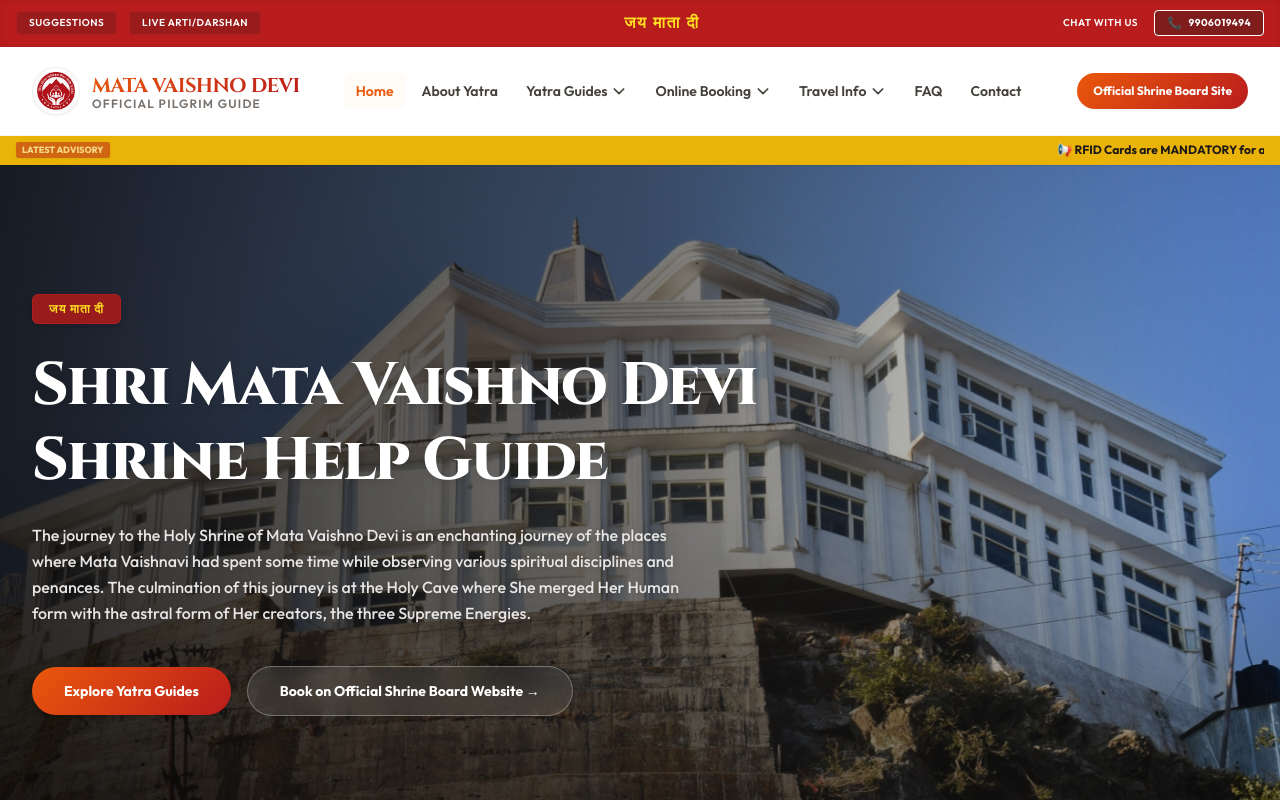
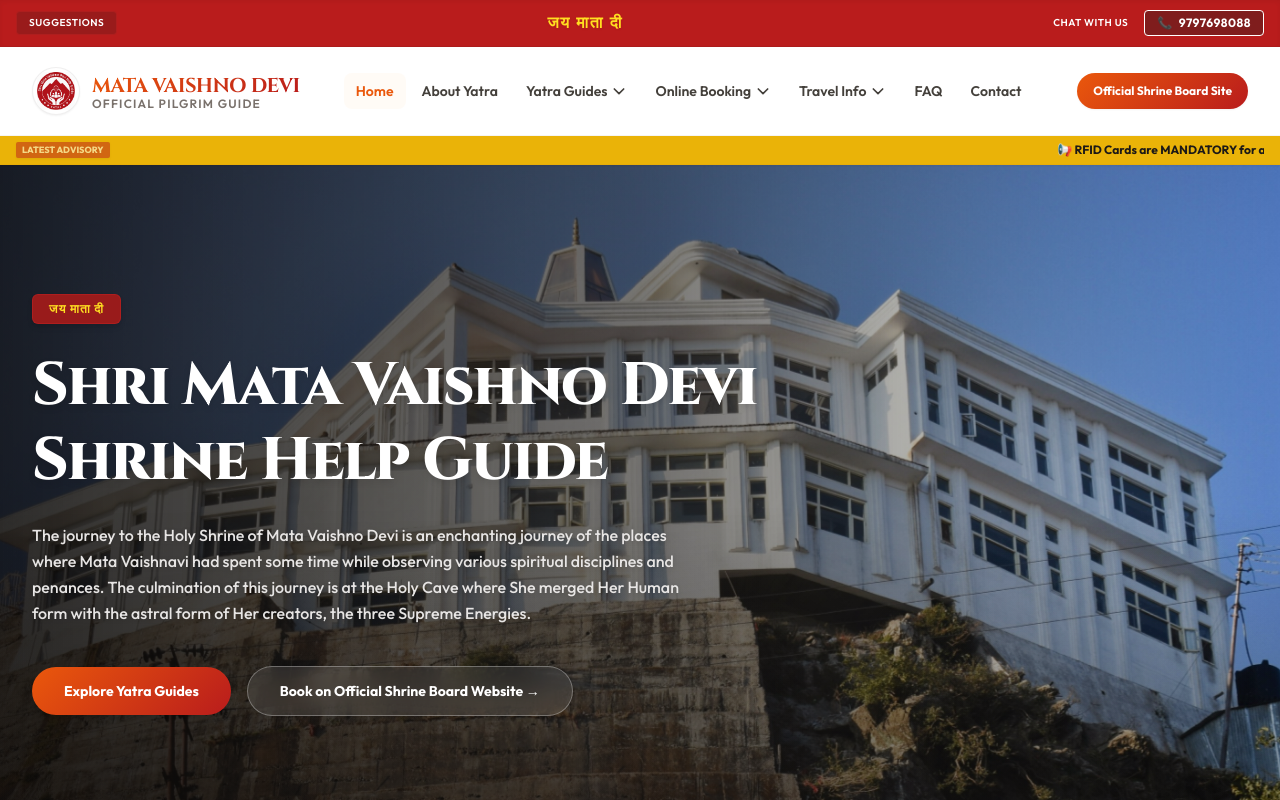
Before and after one commit to IM-SUNIL/vaishnodevikatra, a Next.js app: page / in a window 1280 px wide. Shown: the top 800 px of the page. Built offline with nearby package versions, Linux system fonts and the light colour scheme.

Commit message:
feat: implement responsive Navbar component with dropdown navigation and scroll-aware styling

```diff
--- a/src/components/Navbar.jsx
+++ b/src/components/Navbar.jsx
@@ -65,27 +65,19 @@
       <div className="bg-crimson-700 text-white py-2.5 px-4 text-xs font-semibold border-b border-crimson-800/40 shadow-inner z-50">
         <div className="max-w-7xl mx-auto flex items-center justify-between gap-4">
           {/* Left Buttons */}
-          <div className="hidden md:flex items-center gap-3">
+          <div className="flex items-center gap-2">
             <a
               href="https://www.maavaishnodevi.org/suggestions.aspx"
               target="_blank"
               rel="noopener noreferrer"
-              className="bg-crimson-800 hover:bg-crimson-900 px-3 py-1 rounded text-[10px] uppercase tracking-wider text-white transition-colors border border-crimson-600/30"
+              className="bg-crimson-800 hover:bg-crimson-900 px-2 md:px-3 py-1 rounded text-[9px] md:text-[10px] uppercase tracking-wider text-white transition-colors border border-crimson-600/30"
             >
               Suggestions
-            </a>
-            <a
-              href="https://www.maavaishnodevi.org/LiveDarshan.aspx"
-              target="_blank"
-              rel="noopener noreferrer"
-              className="bg-crimson-800 hover:bg-crimson-900 px-3 py-1 rounded text-[10px] uppercase tracking-wider text-white transition-colors border border-crimson-600/30"
-            >
-              Live Arti/Darshan
             </a>
           </div>
 
           {/* Center Text (Jai Mata Di) */}
-          <div className="text-yellow-300 font-extrabold text-sm md:text-base tracking-widest drop-shadow-xs font-display">
+          <div className="text-yellow-300 font-extrabold text-[11px] md:text-base tracking-widest drop-shadow-xs font-display">
             जय माता दी
           </div>
 
@@ -100,10 +92,10 @@
               Chat With Us
             </a>
             <a
-              href="tel:9906019494"
-              className="bg-crimson-900 hover:bg-crimson-950 px-3 py-1 rounded font-bold hover:underline flex items-center gap-1.5 border border-crimson-850/50"
+              href="tel:9797698088"
+              className="bg-crimson-900 hover:bg-crimson-950 px-2 md:px-3 py-1 rounded font-bold hover:underline flex items-center gap-1.5 border border-crimson-850/50"
             >
-              <span className="text-xs">📞</span> 9906019494
+              <span className="text-[10px] md:text-xs">📞</span> <span className="text-[9px] md:text-xs">9797698088</span>
             </a>
           </div>
         </div>
```
